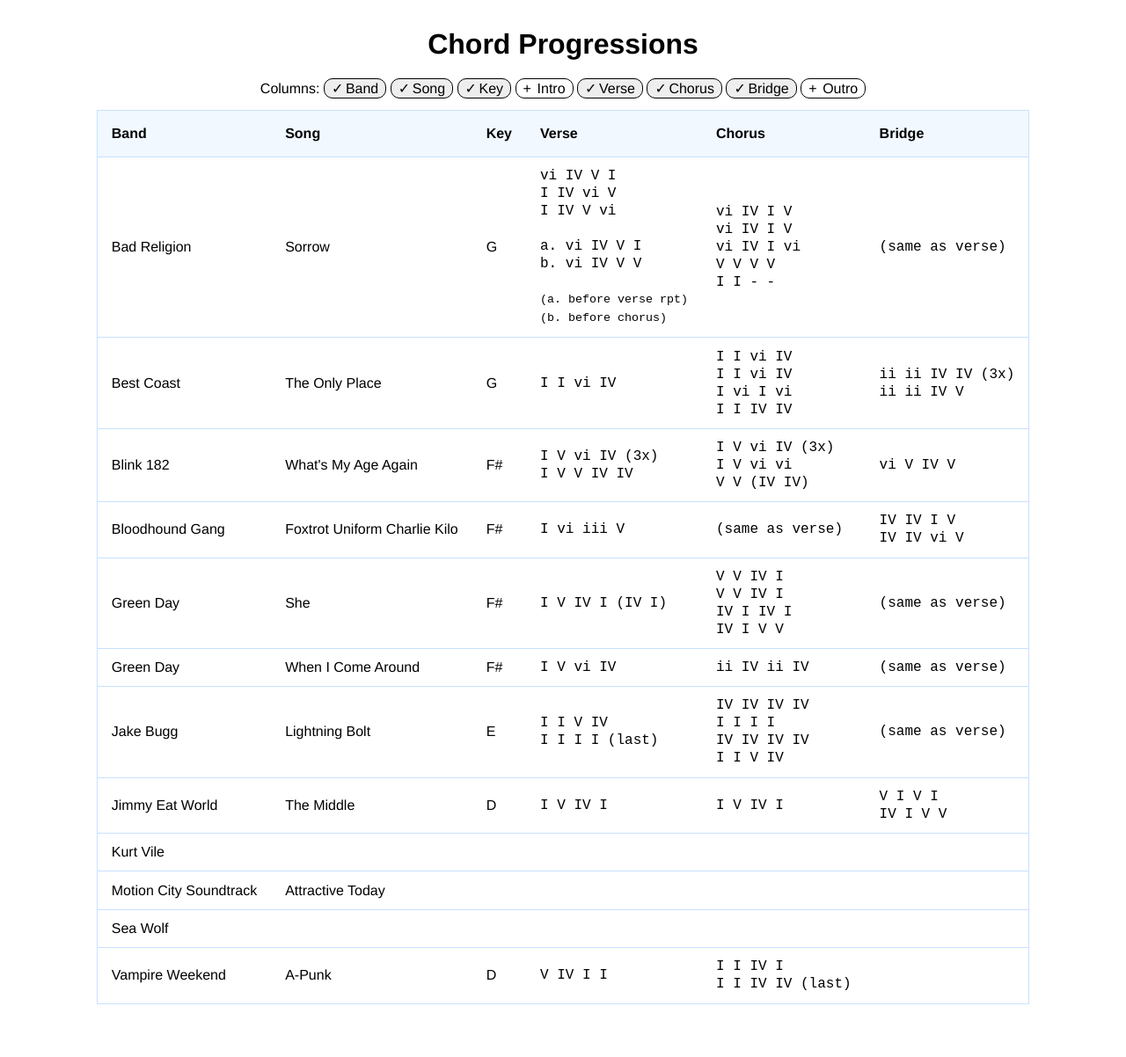
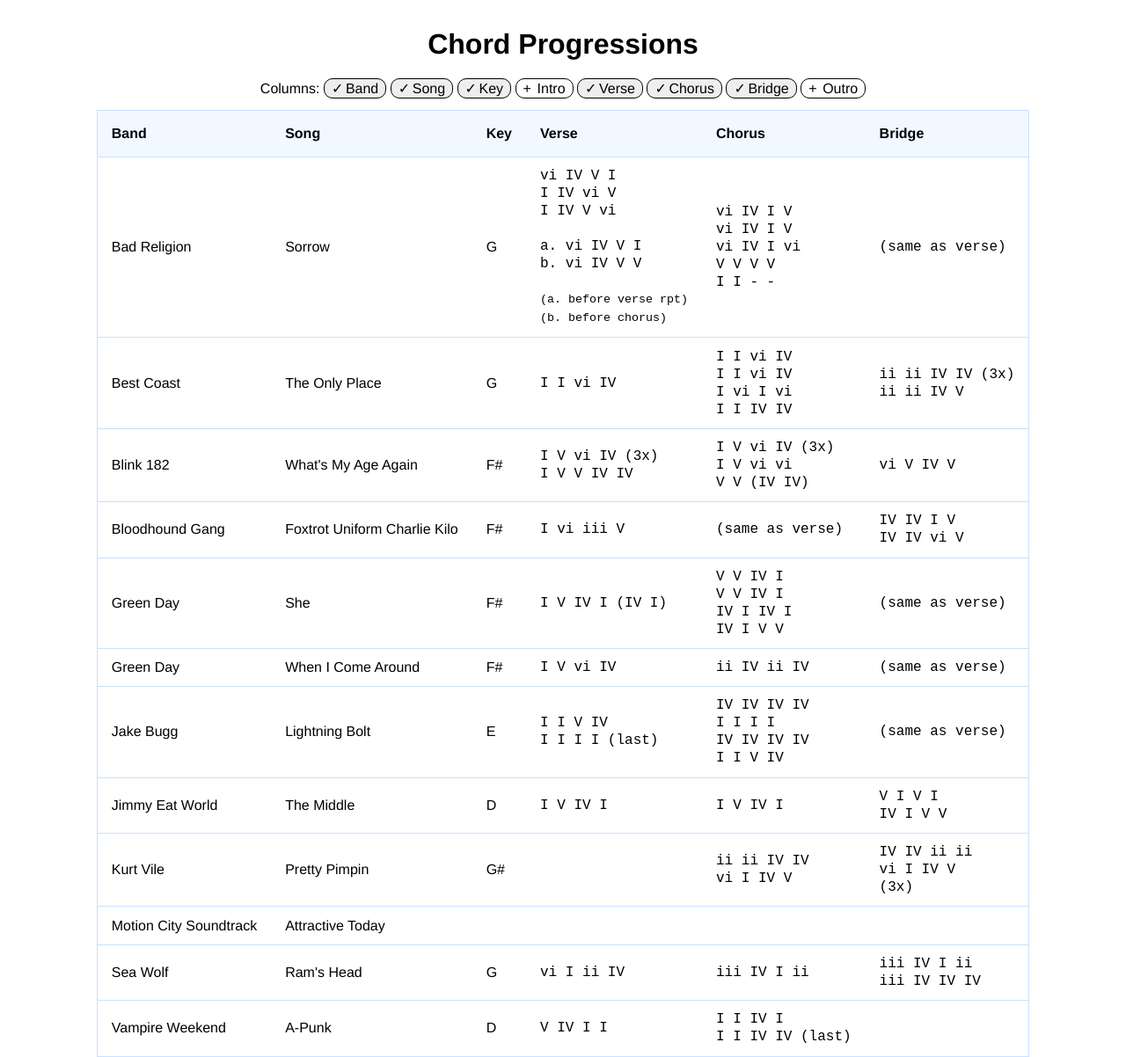
Before and after one commit to brgibson/www, a Jekyll site: the page built from chords/index.html, in a window 1280 px wide. Shown: the whole page at 88% size. Built offline with Jekyll 4.4.1, drawn with Linux system fonts in a browser that asks for light colours; before the commit the page ends 1142 px from its top, so only the background shows below that.

Commit message:
chord progressions - adding songs

```diff
--- a/_data/chords.json
+++ b/_data/chords.json
@@ -89,13 +89,13 @@
   },
   {
     "band": "Kurt Vile",
-    "title": "",
-    "key": "",
-    "intro": "",
+    "title": "Pretty Pimpin",
+    "key": "G#",
+    "intro": "(same as chorus)",
     "verse": "",
-    "chorus": "",
-    "bridge": "",
-    "outro": ""
+    "chorus": "ii ii IV IV <br> vi I IV V",
+    "bridge": "IV IV ii ii <br> vi I IV V <br> (3x)",
+    "outro": "(same as chorus)"
   },
   {
     "band": "Motion City Soundtrack",
@@ -109,13 +109,13 @@
   },
   {
     "band": "Sea Wolf",
-    "title": "",
-    "key": "",
-    "intro": "",
-    "verse": "",
-    "chorus": "",
-    "bridge": "",
-    "outro": ""
+    "title": "Ram's Head",
+    "key": "G",
+    "intro": "(same as verse)",
+    "verse": "vi I ii IV",
+    "chorus": "iii IV I ii",
+    "bridge": "iii IV I ii <br>iii IV IV IV",
+    "outro": "iii I IV ii (ii ii)"
   },
   {
     "band": "Vampire Weekend",
```
